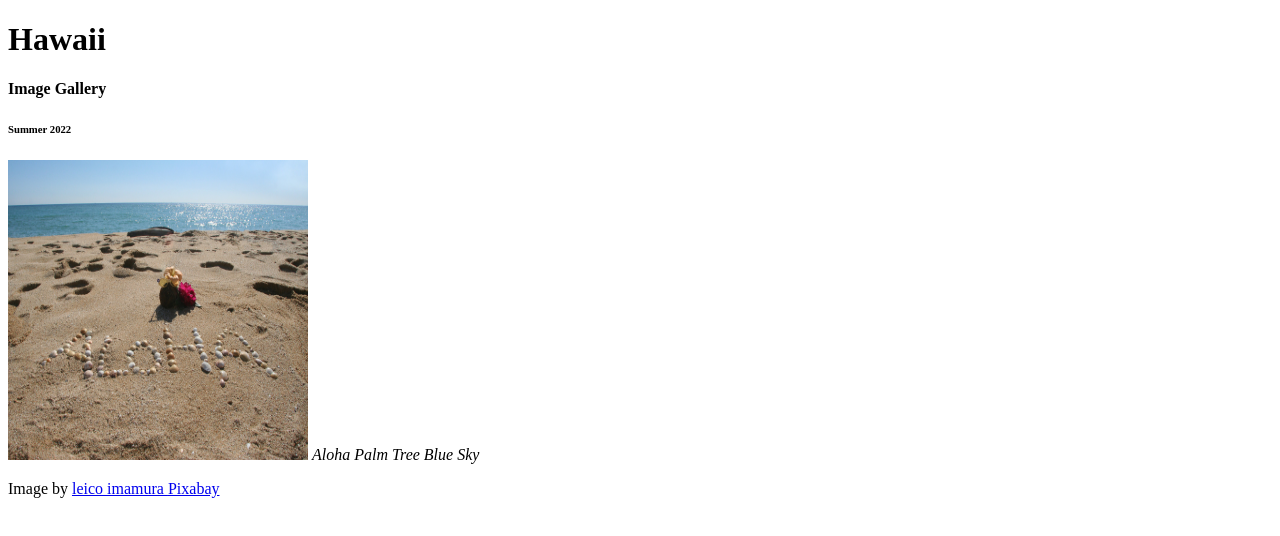
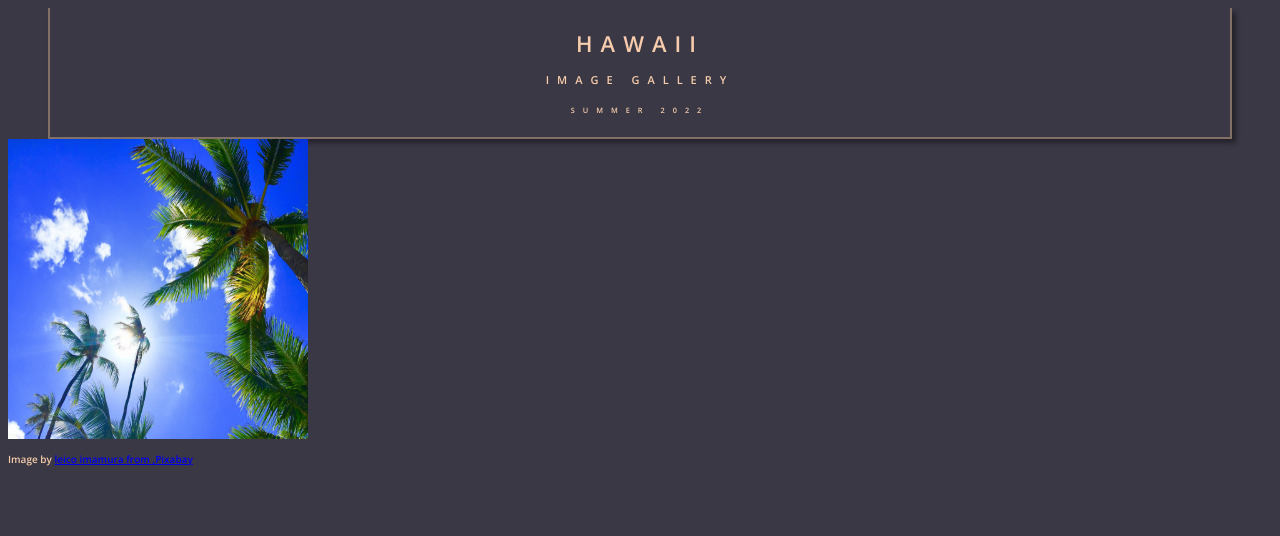
Before and after one commit to CSF2223/imagegallery-C1arkEthan, a plain HTML site: page index.html in a window 1280 px wide. Drawn offline with nearby package versions, Linux system fonts and the light colour scheme.

Commit message:
done through 2.8

```diff
--- a/index.html
+++ b/index.html
@@ -5,6 +5,8 @@
     <meta name="viewport" content="width=device-width, initial-scale=1.0">
     <meta http-equiv="X-UA-Compatible" content="ie=edge" >
     <title> Image Gallery </title>
+    <link rel="stylesheet" href="style.css" type="text/css" />
+
 </head>
 <body>
     <header>
@@ -12,11 +14,11 @@
         <h4>   Image Gallery  </h4>
         <h6> Summer 2022 </h6>
     </header>
+
     <section>
     <div>
-        <img src="assets/aloha-305857_1920.jpg" alt="Aloha Palm Tree Blue Sky" width="300" height="300"> </img>
-        <cite> Aloha Palm Tree Blue Sky </cite>
-        <p> Image by <a href="https://pixabay.com/users/graziebambino-1593455/?utm_source=link-attribution&amp;utm_medium=referral&amp;utm_campaign=image&amp;utm_content=2700190">leico imamura <from <a href="https://pixabay.com/?utm_source=link-attribution&amp;utm_medium=referral&amp;utm_campaign=image&amp;utm_content=2700190"> Pixabay </a></p>
+        <img src= "/imagegallery-C1arkEthan/assets/hawaii-2700190_1920.jpg" alt="Aloha Palm Tree Blue Sky" width="300" height="300"> </img>
+        <p>Image by <a href="https://pixabay.com/users/graziebambino-1593455/?utm_source=link-attribution&amp;utm_medium=referral&amp;utm_campaign=image&amp;utm_content=2700190">leico imamura <pixabay class="com"></pixabay> from <a href="https://pixabay.com/?utm_source=link-attribution&amp;utm_medium=referral&amp;utm_campaign=image&amp;utm_content=2700190"> ,Pixabay </a></p>
     </div>
     </section>
 </body>
--- a/style.css
+++ b/style.css
@@ -1,7 +1,35 @@
 /*
 Color Palette:
-background color:
-font color:
-secondary color:
-tertiary color:
+background color: #3A3845
+font color: #F7CCAC
+secondary color: #C69B7B
+tertiary color: #826F66
 */
+
+
+@import url('https://fonts.googleapis.com/css2?family=Open+Sans:wght@600&display=swap');
+
+html {
+    font-size: 62.5% /*default font size is 16px - 62.5% of 16 is 10px;
+    1 rem (relative unit) now will be equivalent to 10 px} */
+}
+
+header {
+    margin: 0 4rem;
+    letter-spacing: 0.8rem;
+    text-align: center;
+    border-bottom: 2px solid #826F66;
+    border-right: 2px solid #826F66;
+    border-left: 2px solid #826F66;
+    padding: 0.5rem;
+    box-shadow: 4px 4px 5px rgba(0,0,0,0.4);
+    text-transform: uppercase;
+    font-size: 1.1rem;
+}
+
+body {
+
+    background-color: #3A3845;
+    color: #F7CCAC;
+    font-family: 'Open Sans', sans-serif;
+}
```
